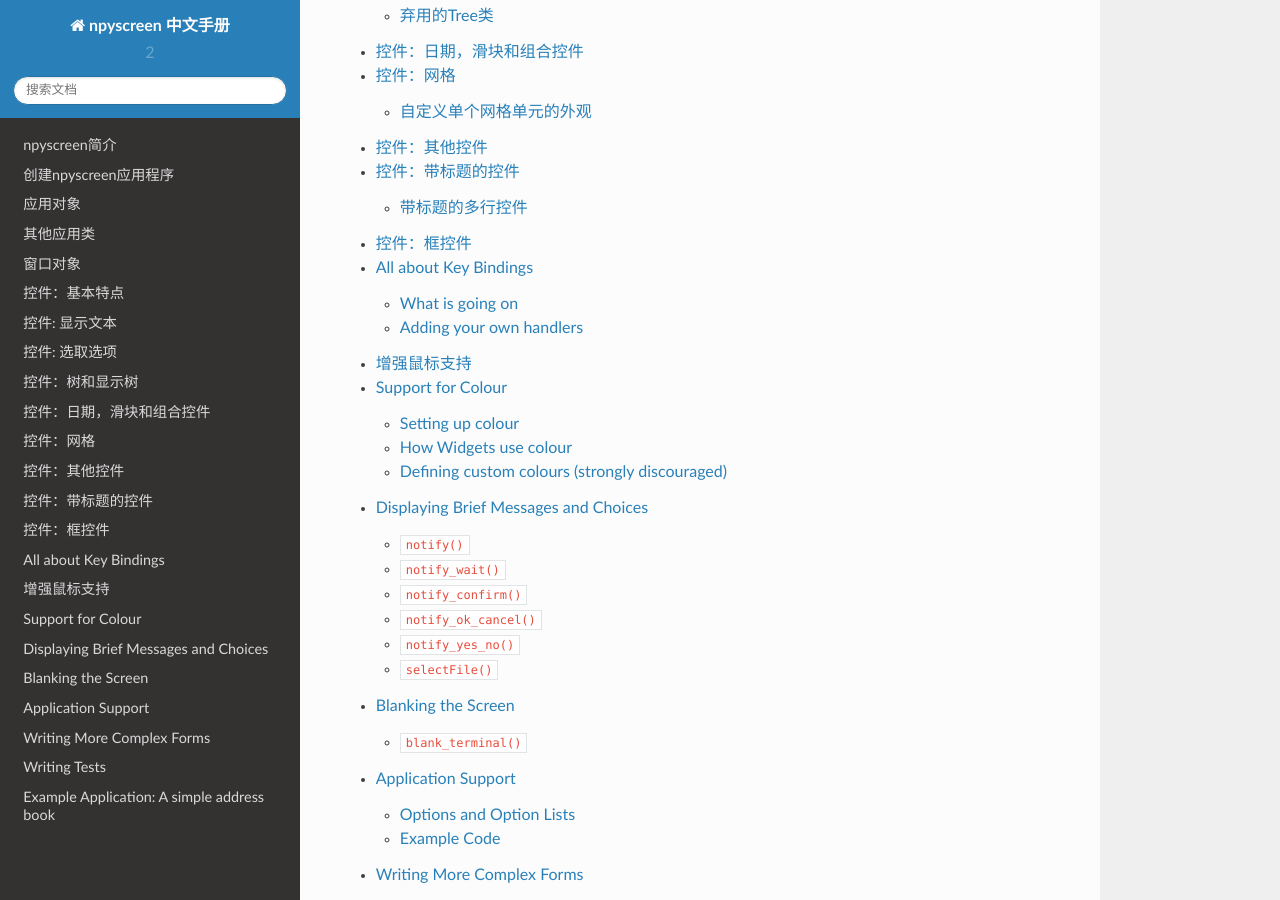
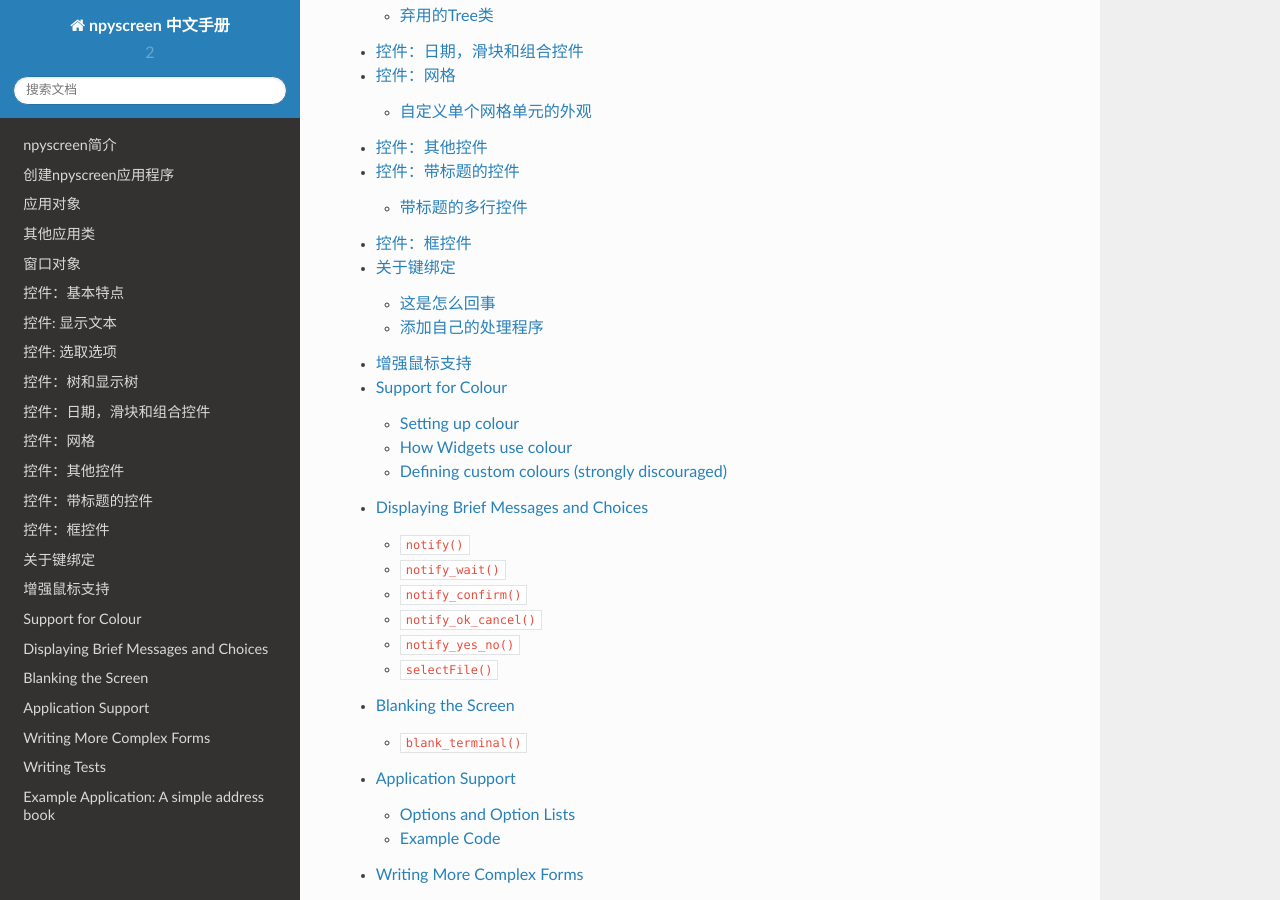
Before and after one commit to will-mei/npyscreen_doc_zh, a Sphinx documentation site: the page built from docs/source/index.rst, in a window 1280 px wide and 900 px high, scrolled down 1549 px. Built offline with Sphinx 7.4.7 and the Read the Docs theme 2.0.0, drawn with Linux system fonts in a browser that asks for light colours; part of the change alters nothing that is shown.

Commit message:
keybindings

```diff
--- a/docs/source/keybindings.rst
+++ b/docs/source/keybindings.rst
@@ -1,13 +1,13 @@
-All about Key Bindings
+关于键绑定
 ======================
 
-What is going on
+这是怎么回事
 ****************
 
-Many objects can take actions based on user key presses.  All such objects inherit from the internal class InputHandler.  That class defines a dictionary called *handlers* and a list called *complex_handlers*.  Both of these are set up by a method called *set_up_handlers* called during the Constructor.
+许多对象可以基于用户按键来操作。所有这样的对象继承自内部类InputHandler。该类定义了一个名为 *handlers* 的字典和一个名为 *complex_handlers* 的列表。它们两者都是通过在构造函数时调用一个名为 *set_up_handlers* 的方法来设置。
 
 *handlers*
-   Might look something like this::
+   可能看起来像这样::
 
         {curses.ascii.NL:   self.h_exit_down,
          curses.ascii.CR:   self.h_exit_down,
@@ -22,24 +22,24 @@ Many objects can take actions based on user key presses.  All such objects inher
          curses.KEY_MOUSE:  self.h_exit_mouse,
          }
 
-If a key is pressed (note support for notations like "^N" for "Control-N" and "!a" for "Alt N") that exists as a key in this dictionary, the function associated with it is called.  No further action is taken.  By convention functions that handle user input are prefixed with h\_.
+如果按下一个作为在字典中以键值对存在的键（注意，支持标记像“^N” 代表 “Control-N”和"!a" 代表 "Alt N"），与它关联的函数将被调用。没有采取进一步的动作。按照惯例，处理用户输入的函数以h\_为前缀。
 
 *complex_handlers*
-    This list should contain list or tuple pairs like this (test_func, dispatch_func).
+    这个列表应包含列表或元组对类似这样(test_func, dispatch_func)。
 
-    If the key is not named in the dictionary *handlers*, each test_func is run.  If it returns True, the dispatch_func is run and the search stops.
+    如果该键未在字典 *handlers* 中命名，则运行每个test_func。如果它返回True，则运行dispatch_func并停止搜索。
 
-    Complex handlers are used, for example, to ensure that only printable characters are entered into a textbox.  Since they will be run frequently, there should be as few of them as possible, and they should execute as quickly as possible.
+    例如，使用复杂的处理程序是为了保证只将可打印字符输入到文本框中。因为它们将被频繁运行，应尽可能少并且尽可能快地运行它们。
 
-When a user is editing a widget and a key is pressed, *handlers* and then *complex_handlers* are used to try to find a function to execute. If the widget doesn't define an action to be taken, the *handlers* and *complex_handlers* of the parent Form are then checked. Consequently, if you want to override the handler for a key that is already bound, like the Enter key, keep in mind that you do so on Widgets and not on the Form they're part of, as the Widget's handlers take precedence.
+当一个用户正在编辑控件和按下按键，使用 *handlers* 和 *complex_handlers* 来尝试找到一个执行的函数。如果控件没有定义要执行的操作，则检查父表单的 *handlers* 和 *complex_handlers*。因此，如果你想覆盖已绑定键的处理程序，请记住你在控件上操作而不是在它们的所属表单上，因为控件处理程序优先。
 
-Adding your own handlers
+添加自己的处理程序
 ************************
 
-Objects that can handle user input define the following methods to assist with adding your own key bindings:
+可以处理用户输入的对象定义了以下方法来帮助添加自己的键绑定::
 
 *add_handlers(new_handlers)*
-    *new_handlers* should be a dictionary.
+    *new_handlers* 应是一个字典。
 
 *add_complex_handlers(new_handlers)*
-    *new_handlers* should be a list of lists.  Each sublist must be a pair *(test_function, callback)*
+    *new_handlers* 应是列表的列表。每个子列表必须是一对 *(test_function, callback)*
```
